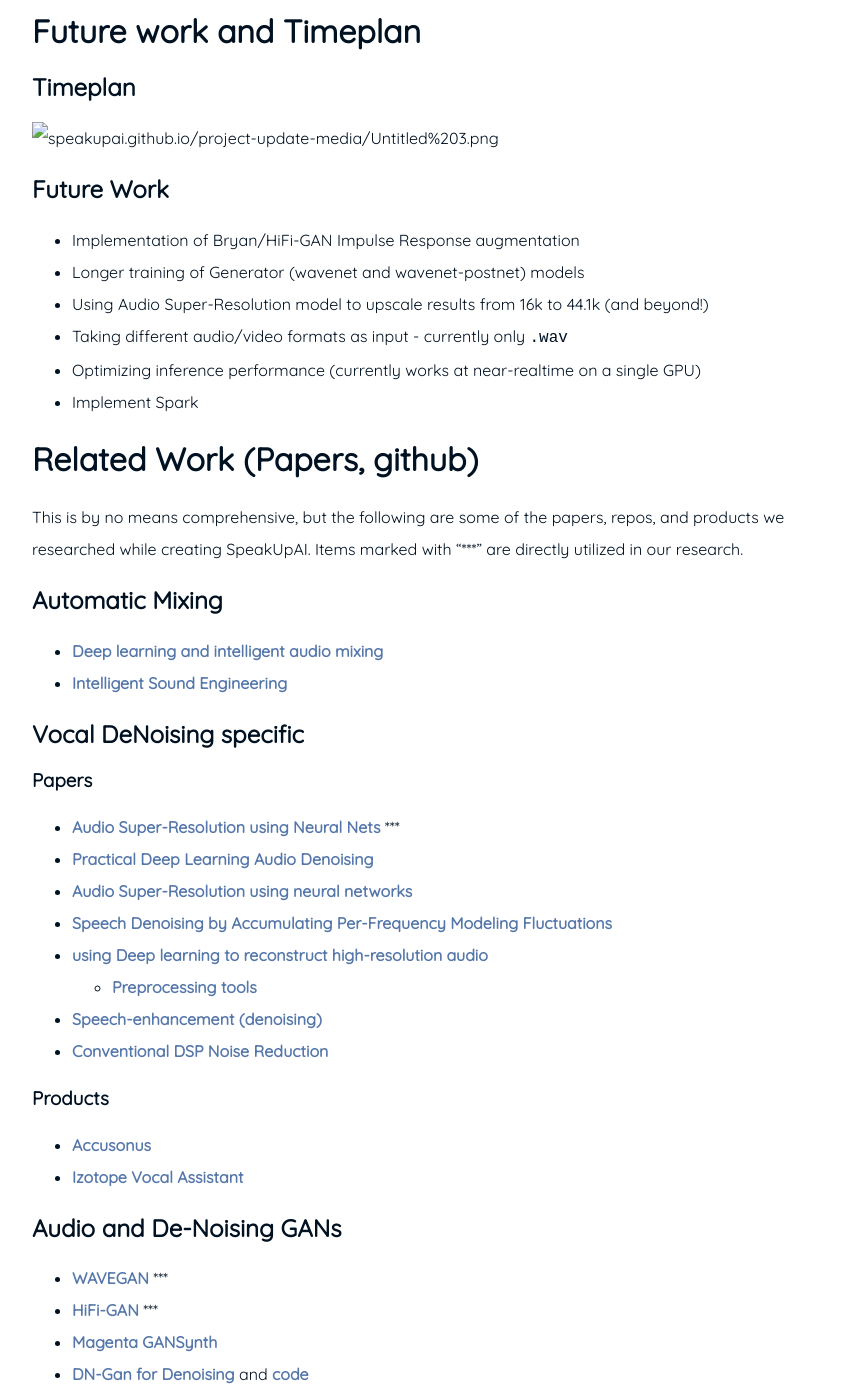
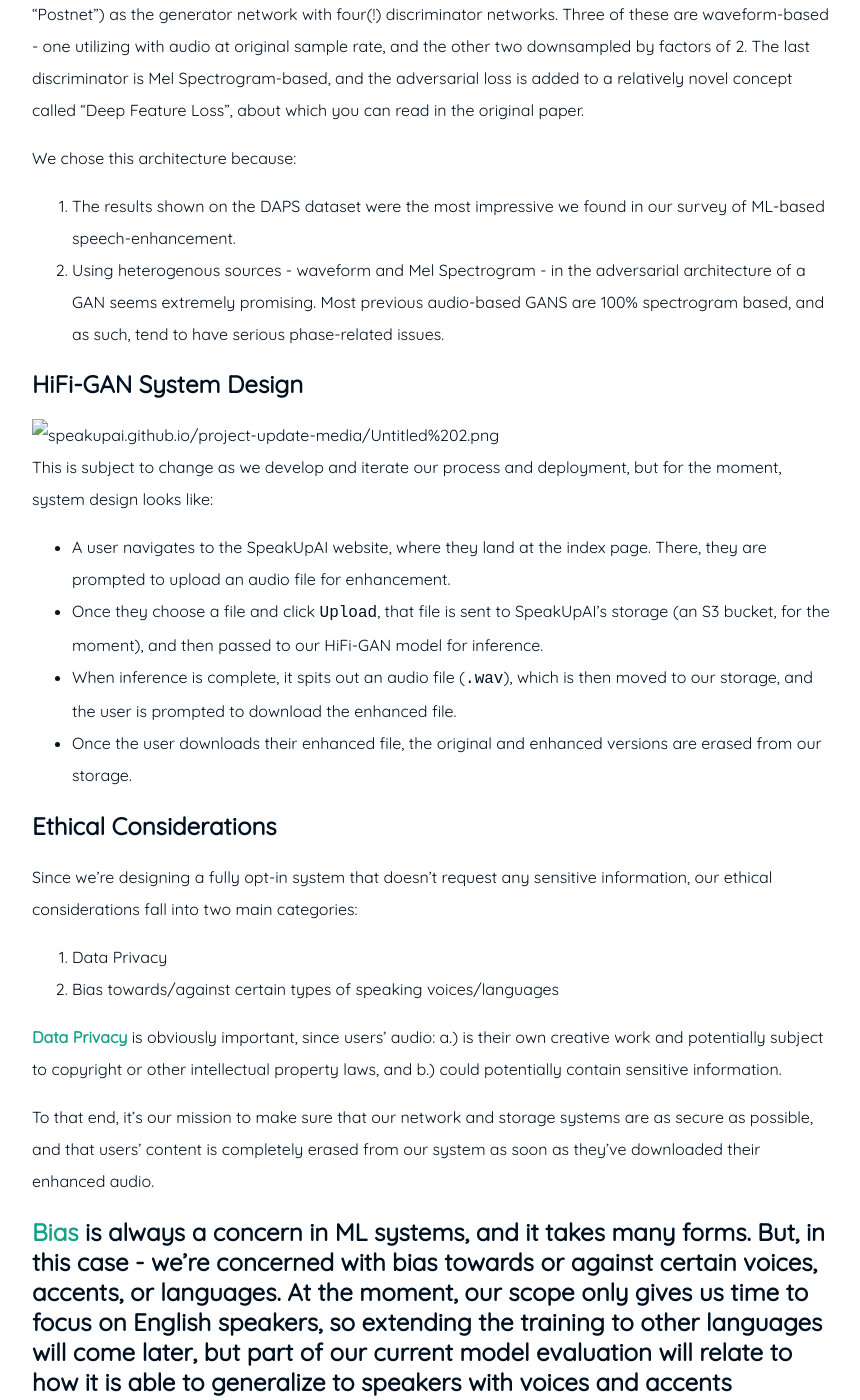
Before and after one commit to speakupai/speakupai.github.io, a Jekyll site: the page built from index.md, in a window 1280 px wide and 1400 px high, scrolled down 6649 px. Shown: the whole window, without its empty margins (208-1068 px from the left). Built offline with Jekyll 4.4.1, drawn with Linux system fonts in a browser that asks for light colours; some of the changed text lies outside the part shown.

Commit message:
added sections and fixed typos

```diff
--- a/index.md
+++ b/index.md
@@ -15,7 +15,7 @@
 
 # The Team
 
-|Matt Linder&nbsp;&nbsp;&nbsp;|[![Linkedin](https://i.stack.imgur.com/gVE0j.png)](https://www.linkedin.com/in/matthew-holmes-linder/)|&nbsp;&nbsp;|[![GitHub](https://i.stack.imgur.com/tskMh.png)](https://github.com/mholmeslinder)|
+|Matt Linder&nbsp;&nbsp;&nbsp;|[![Linkedin](https://i.stack.imgur.com/gVE0j.png)](https://www.linkedin.com/in/matt-linder-ml/)|&nbsp;&nbsp;|[![GitHub](https://i.stack.imgur.com/tskMh.png)](https://github.com/mholmeslinder)|
 
 |Rana Ahmad&nbsp;&nbsp;&nbsp;|[![Linkedin](https://i.stack.imgur.com/gVE0j.png)](https://www.linkedin.com/in/ranataimurahmad/)|&nbsp;&nbsp;|[![GitHub](https://i.stack.imgur.com/tskMh.png)](https://github.com/taimur1871)|
 
@@ -36,6 +36,8 @@
 SpeakUpAI wants everyone to sound professional. We're *hear* to democratize audio.
 
 ---
+
+
 
 # Explanation of Data sets
 
@@ -133,10 +135,37 @@
 
 ![{{site.url}}/project-update-media/Untitled%201.png]({{site.url}}/project-update-media/Untitled%201.png)
 
+You can read in MUCH greater detail about the system design of HiFi-GAN in the [original paper](https://arxiv.org/abs/2006.05694), but in a nutshell:
+
+The model is a GAN architecture using a Wavenet architecture (plus an optional simple convolution-based "Postnet") as the generator network with four(!) discriminator networks. Three of these are waveform-based - one utilizing with audio at original sample rate, and the other two downsampled by factors of 2. The last discriminator is Mel Spectrogram-based, and the adversarial loss is added to a relatively novel concept called "Deep Feature Loss", about which you can read in the original paper.
+
+We chose this architecture because:
+
+1. The results shown on the DAPS dataset were the most impressive we found in our survey of ML-based speech-enhancement.
+2. Using heterogenous sources - waveform and Mel Spectrogram - in the adversarial architecture of a GAN seems extremely promising. Most previous audio-based GANS are 100% spectrogram based, and as such, tend to have serious phase-related issues.
+
 ## HiFi-GAN System Design
 
 ![{{site.url}}/project-update-media/Untitled%202.png]({{site.url}}/project-update-media/Untitled%202.png)
+This is subject to change as we develop and iterate our process and deployment, but for the moment, system design looks like:
 
+- A user navigates to the SpeakUpAI website, where they land at the index page. There, they are prompted to upload an audio file for enhancement.
+- Once they choose a file and click `Upload`, that file is sent to SpeakUpAI's storage (an S3 bucket, for the moment), and then passed to our HiFi-GAN model for inference.
+- When inference is complete, it spits out an audio file (`.wav`), which is then moved to our storage, and the user is prompted to download the enhanced file.
+- Once the user downloads their enhanced file, the original and enhanced versions are erased from our storage.
+
+## Ethical Considerations
+
+Since we're designing a fully opt-in system that doesn't request any sensitive information, our ethical considerations fall into two main categories:
+
+1. Data Privacy
+2. Bias towards/against certain types of speaking voices/languages
+
+**Data Privacy** is obviously important, since users' audio: a.) is their own creative work and potentially subject to copyright or other intellectual property laws, and b.) could potentially contain sensitive information.
+
+To that end, it's our mission to make sure that our network and storage systems are as secure as possible, and that users' content is completely erased from our system as soon as they've downloaded their enhanced audio.
+
+**Bias** is always a concern in ML systems, and it takes many forms. But, in this case - we're concerned with bias towards or against certain voices, accents, or languages. At the moment, our scope only gives us time to focus on English speakers, so extending the training to other languages will come later, but part of our current model evaluation will relate to how it is able to generalize to speakers with voices and accents different from those in the training and validation sets.
 ---
 
 # Future work and Timeplan
```
Also changed, not shown: other parts of index.md (+1 -1 lines).
